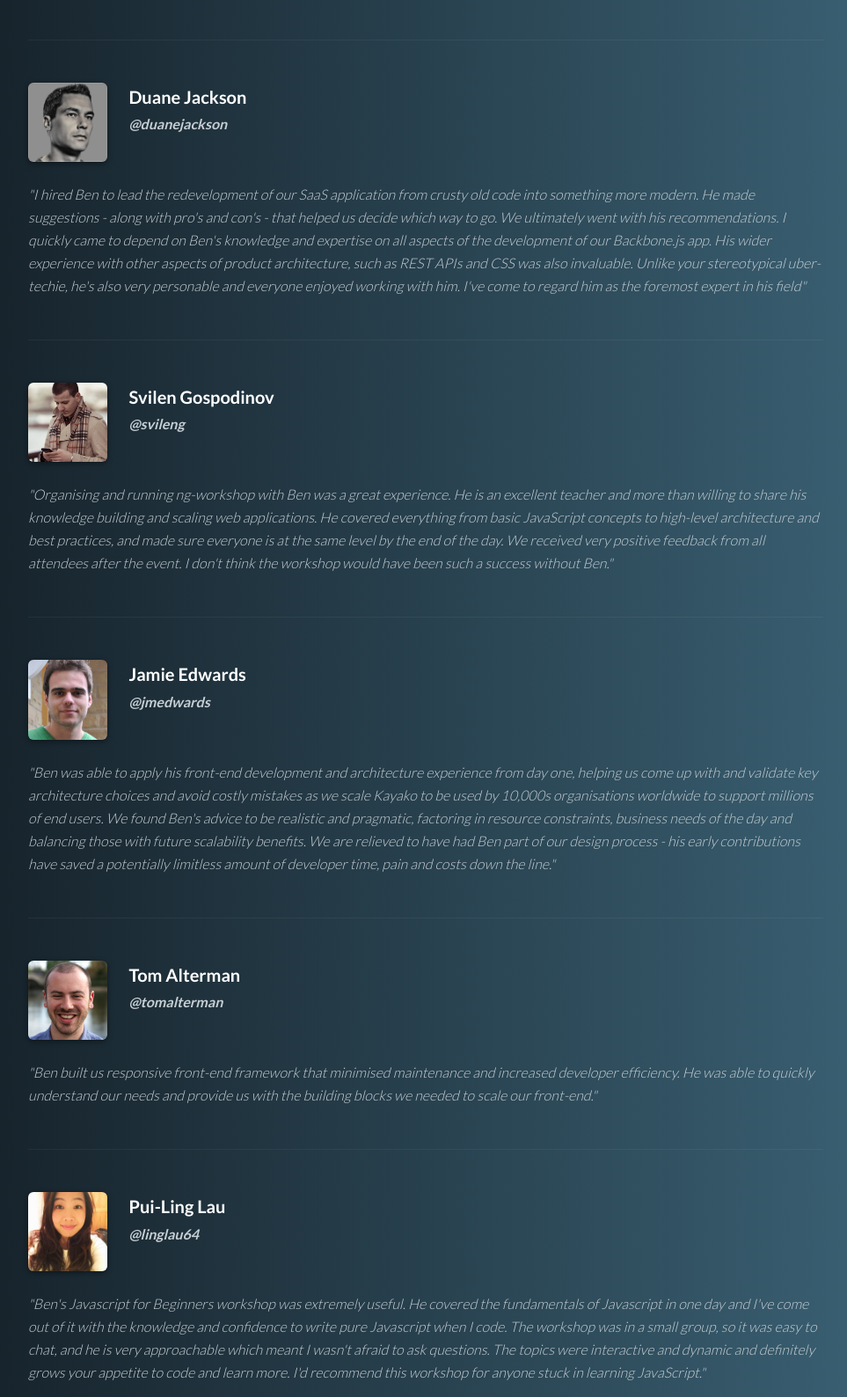
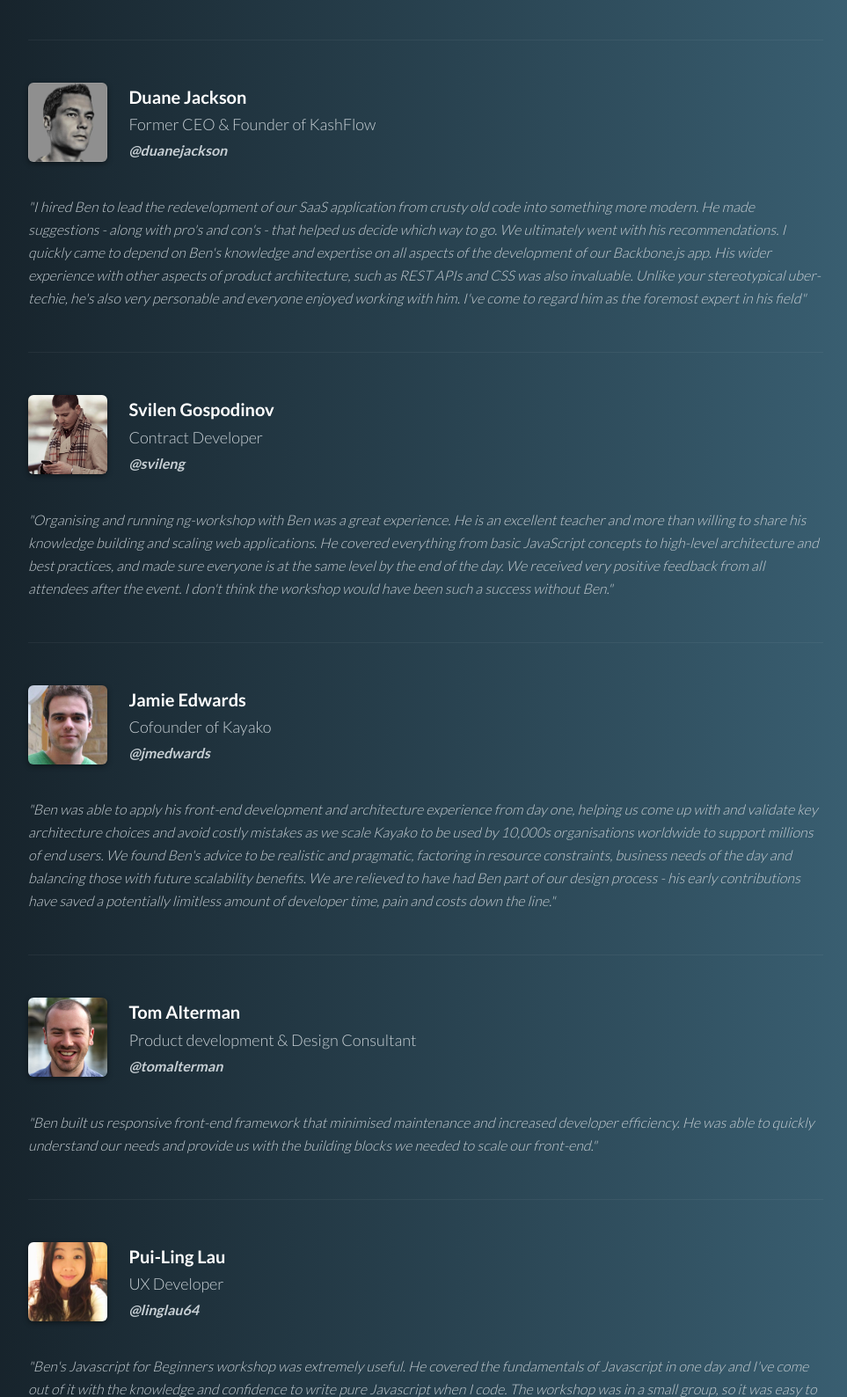
Before and after one commit to benhowdle89/hire, a website: page index.html in a window 1280 px wide. Shown: the part 1792-3380 px from the top of the page at 88% size, without its empty margins (156-1119 px from the left). Drawn offline with Linux system fonts and the light colour scheme.

Commit message:
Update index.html

```diff
--- a/index.html
+++ b/index.html
@@ -74,6 +74,7 @@
             		</div>
             		<div class="flag__body">
             			<h3>Duane Jackson</h3>
+            			<p>Former CEO &amp; Founder of KashFlow</p>
 						<p class="meta breathe-bottom"><a href="https://twitter.com/duanejackson">@duanejackson</a></p>
             		</div>
             	</div>
@@ -89,6 +90,7 @@
             		</div>
             		<div class="flag__body">
             			<h3>Svilen Gospodinov</h3>
+            			<p>Contract Developer</p>
 						<p class="meta breathe-bottom"><a href="https://twitter.com/svileng">@svileng</a></p>
             		</div>
             	</div>
@@ -104,6 +106,7 @@
             		</div>
             		<div class="flag__body">
             			<h3>Jamie Edwards</h3>
+            			<p>Cofounder of Kayako</p>
 						<p class="meta breathe-bottom"><a href="https://twitter.com/jmedwards">@jmedwards</a></p>
             		</div>
             	</div>
@@ -119,6 +122,7 @@
             		</div>
             		<div class="flag__body">
             			<h3>Tom Alterman</h3>
+            			<p>Product development &amp; Design Consultant</p>
 						<p class="meta breathe-bottom"><a href="https://twitter.com/tomalterman">@tomalterman</a></p>
             		</div>
             	</div>
@@ -134,6 +138,7 @@
             		</div>
             		<div class="flag__body">
             			<h3>Pui-Ling Lau</h3>
+            			<p>UX Developer</p>
 						<p class="meta breathe-bottom"><a href="https://twitter.com/linglau64">@linglau64</a></p>
             		</div>
             	</div>
```
